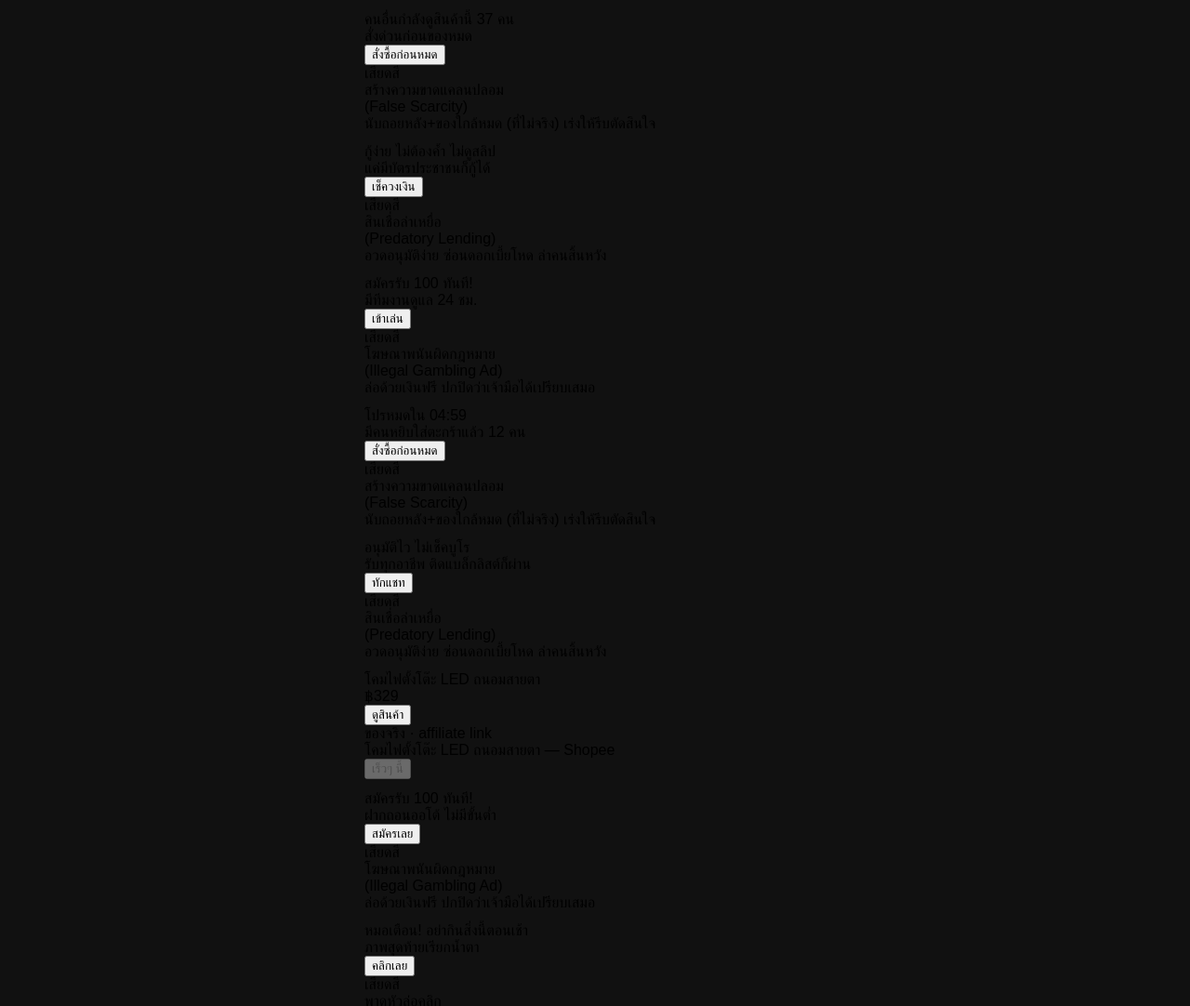
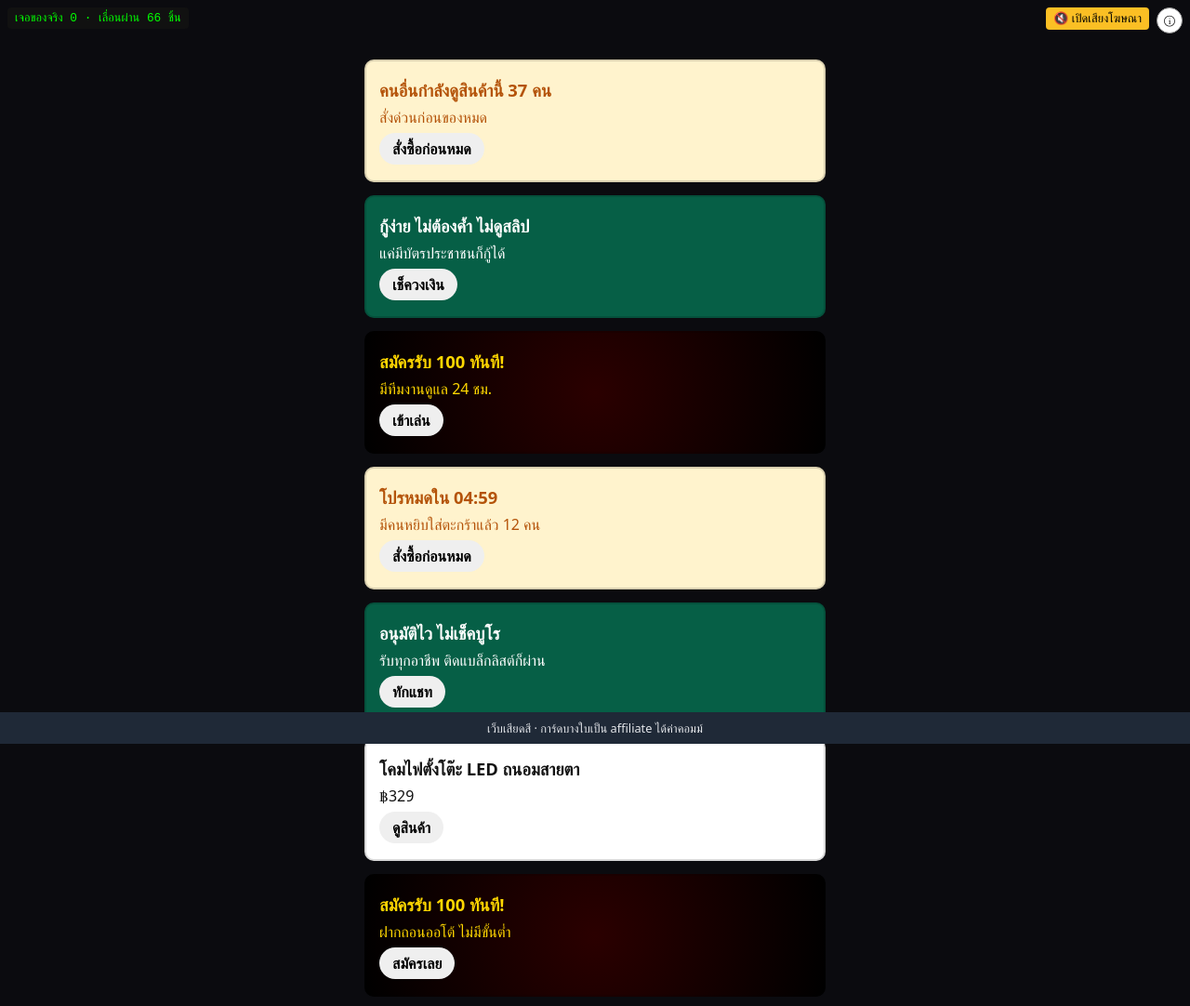
Before and after one commit to peerapongsm/ads, a website built with Vite: page index.html in a window 1280 px wide. Shown: the top 1082 px of the page at 93% size. Built offline with nearby package versions, Linux system fonts and the light colour scheme; a web font is replaced by a local one.

Commit message:
style: garish per-template ad looks, flip, chrome-as-ads, reduced-motion

```diff
--- a/src/style.css
+++ b/src/style.css
@@ -1,4 +1,61 @@
 * { box-sizing: border-box; }
-body { margin: 0; font-family: "IBM Plex Sans Thai", sans-serif; background: #111; }
-#feed { display: flex; flex-direction: column; gap: 12px; max-width: 520px; margin: 0 auto; padding: 12px; }
+body { margin: 0; font-family: "IBM Plex Sans Thai", system-ui, sans-serif; background: #0b0b0f; color: #111; }
+
+#feed { display: flex; flex-direction: column; gap: 14px; max-width: 520px; margin: 0 auto; padding: 64px 12px 72px; }
 #sentinel { height: 1px; }
+
+.ad-card {
+  position: relative; min-height: 132px; border-radius: 10px; cursor: pointer;
+  transform-style: preserve-3d; transition: transform .45s; will-change: transform;
+}
+.ad-card.flipped { transform: rotateY(180deg); }
+.ad-front, .ad-back {
+  position: absolute; inset: 0; padding: 14px; border-radius: 10px;
+  backface-visibility: hidden; display: flex; flex-direction: column; gap: 6px; justify-content: center;
+  border: 2px solid rgba(0,0,0,.15);
+}
+/* height driver: flow copy of front so the card has intrinsic height */
+.ad-card::before { content: ""; display: block; min-height: 132px; }
+.ad-back { transform: rotateY(180deg); background: #fff; color: #111; }
+.reveal-tag { font-weight: 700; color: #b91c1c; }
+.reveal-real { color: #047857; }
+.reveal-en { opacity: .7; font-size: .85em; }
+.ad-headline { font-weight: 700; font-size: 1.15rem; }
+.ad-cta { align-self: flex-start; border: none; padding: 6px 14px; border-radius: 999px; font: inherit; font-weight: 700; }
+.shop-btn { margin-top: 8px; align-self: flex-start; padding: 8px 16px; border-radius: 8px; border: none; font: inherit; font-weight: 700; background: #ee4d2d; color: #fff; cursor: pointer; }
+.shop-btn:disabled { background: #bbb; cursor: default; }
+
+/* --- per-template garish looks --- */
+.s-neon .ad-front { background: linear-gradient(45deg,#ff00cc,#3333ff); color:#fff; animation: blink 1s steps(2) infinite; }
+.s-system .ad-front { background:#e8e8e8; border:2px solid #888; font-family: system-ui, sans-serif; }
+.s-consent .ad-front { background:#fff; }
+.s-consent .ad-cta { background:#16a34a; color:#fff; font-size:1.2rem; padding:12px 28px; }
+.s-casino .ad-front { background:radial-gradient(circle,#2b0000,#000); color:gold; }
+.s-crypto .ad-front { background:linear-gradient(#111,#003); color:#0f0; }
+.s-countdown .ad-front { background:#fff3cd; color:#b45309; }
+.s-chumbox .ad-front { background:#fafafa; }
+.s-before-after .ad-front { background:#fde68a; }
+.s-cash .ad-front { background:#065f46; color:#fff; }
+.s-modal .ad-front { background:#fff; }
+.s-horoscope .ad-front { background:linear-gradient(#4c1d95,#7c3aed); color:#fde68a; }
+.s-real .ad-front { background:#fff; color:#111; }
+
+@keyframes blink { 50% { filter: hue-rotate(180deg); } }
+
+/* --- chrome as ads --- */
+.ad-chrome { position: fixed; z-index: 10; font-size: .8rem; }
+#counter-badge { top: 8px; left: 8px; background:#111; color:#0f0; padding:4px 8px; border-radius:4px; font-family: monospace; }
+#sound-toggle { top: 8px; right: 44px; background:#fbbf24; border:none; border-radius:4px; padding:4px 8px; cursor:pointer; }
+#about-btn { top: 8px; right: 8px; width:28px; height:28px; border-radius:50%; border:1px solid #999; background:#fff; cursor:pointer; }
+#disclosure-bar { left: 0; right: 0; bottom: 0; background:#1f2937; color:#e5e7eb; text-align:center; padding:8px; }
+
+dialog#about-modal { max-width: 380px; border: none; border-radius: 12px; padding: 22px; }
+dialog#about-modal::backdrop { background: rgba(0,0,0,.6); }
+
+@media (prefers-reduced-motion: reduce) {
+  .ad-card { transition: opacity .3s; }
+  .ad-card.flipped { transform: none; }
+  .ad-card.flipped .ad-front { display: none; }
+  .ad-back { position: relative; transform: none; }
+  .s-neon .ad-front { animation: none; }
+}
```
